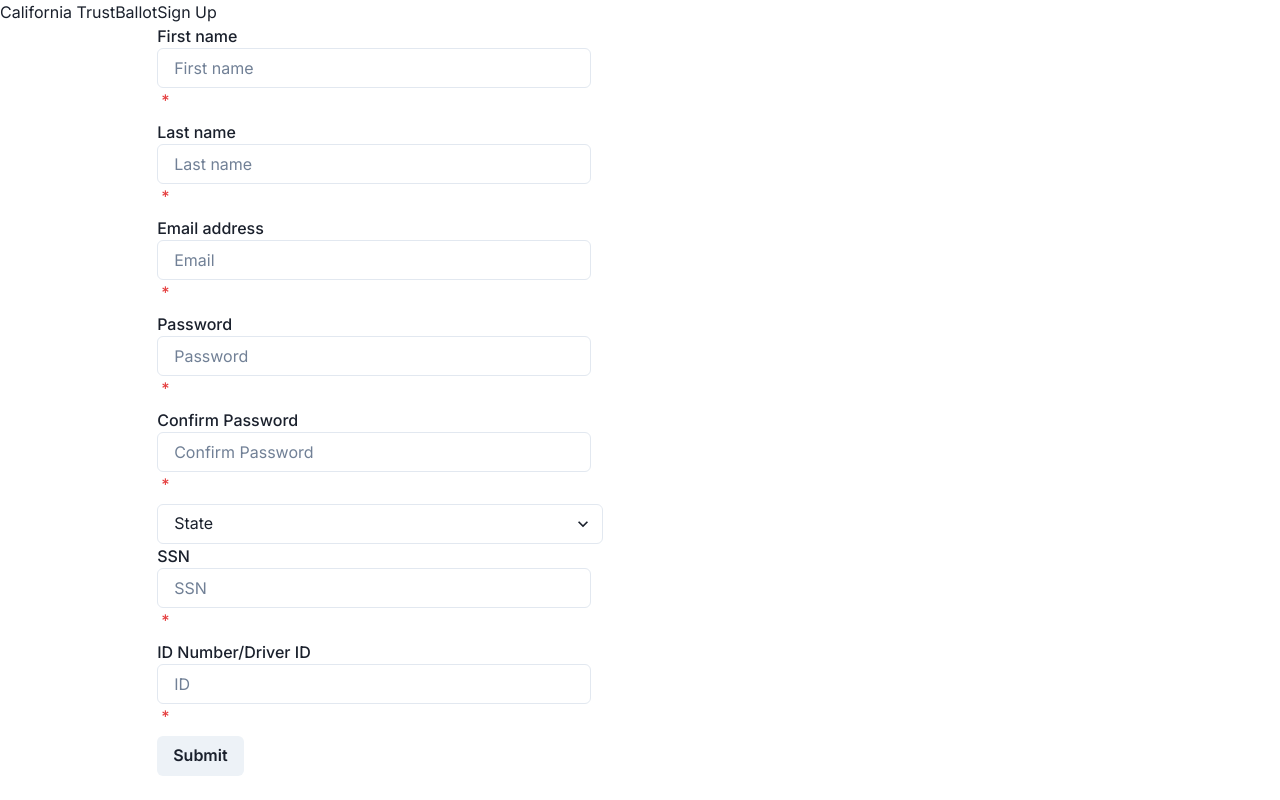
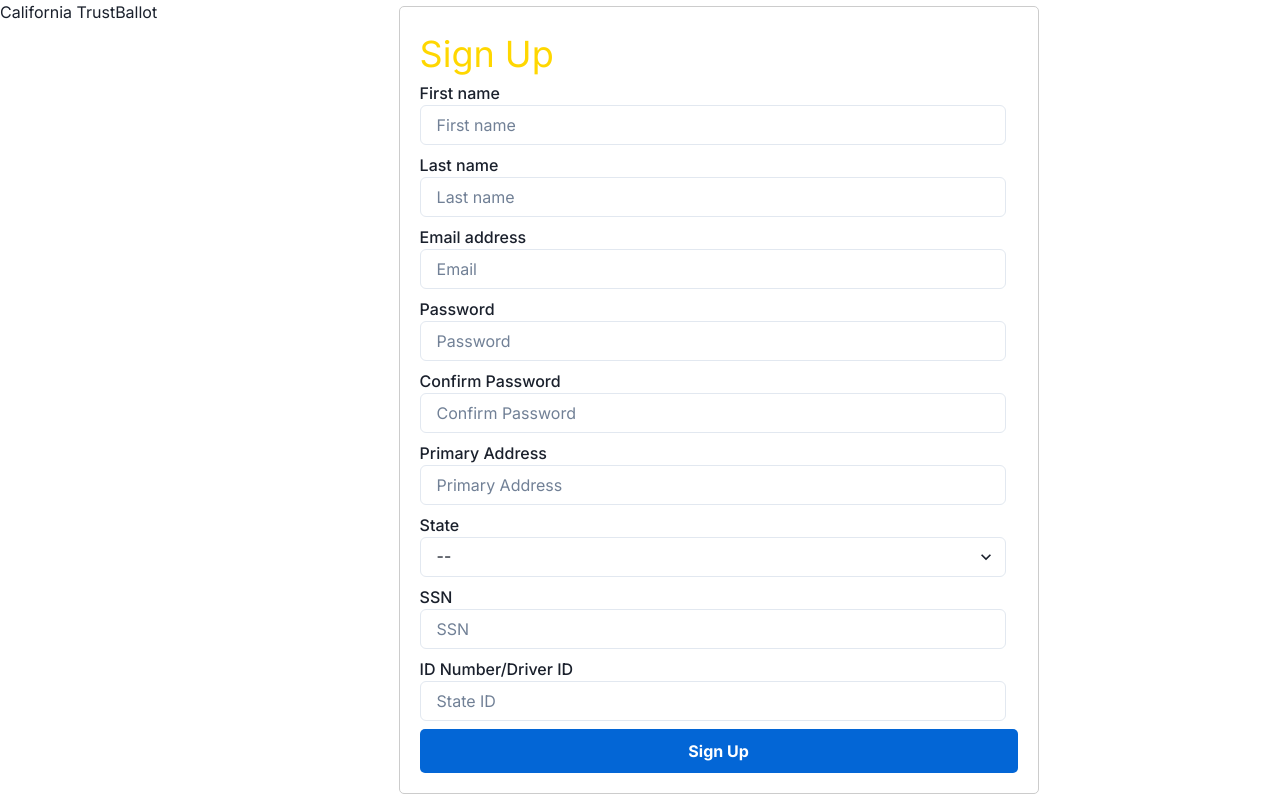
Before and after one commit to PjSingh22/TrustBallot, a Next.js app in the folder frontend/: page /signUp in a window 1280 px wide. Built offline with nearby package versions, Linux system fonts and the light colour scheme.

Commit message:
resolve conflict

```diff
--- a/frontend/app/signUp/page.js
+++ b/frontend/app/signUp/page.js
@@ -7,14 +7,22 @@ import {
   Button,
   Select,
   Option,
+  Text,
   FormErrorMessage,
   FormHelperText,
 } from '@chakra-ui/react'
+import './signup.css';
 
 export default function signUp() {
+  const [firstName, setFirstName] = useState('')
+  const [lastName, setLastName] = useState('')
+  const [email, setEmail] = useState('')
+  const [password, setPassword] = useState('')
+  const [confirmPassword, setConfirmPassword] = useState('')
+  const [state, setState] = useState('')
+  const [address, setAddress] = useState('')
+  const [ssn, setSsn] = useState('')
   const [id, setId] = useState('')
-  const [password, setPassword] = useState('')
-  const [ssn, setSsn] = useState('')
 
   const handleSubmit = (e) => {
     e.preventDefault()
@@ -22,44 +30,42 @@ export default function signUp() {
   }
 
   return (
-    <section>
-      <h1>Sign Up</h1>
-
-      <FormControl isRequired>
+    <section className='sign-up-form'>
+      <Text fontSize='4xl' color="gold">Sign Up</Text>
+      <form>
+      <FormControl>
         <FormLabel>First name
-          <Input placeholder='First name' />
+          <Input required id='' type='' placeholder='First name' onChange={(e) => setFirstName(e.target.value)} />
         </FormLabel>
-
         <FormLabel>Last name
-          <Input placeholder='Last name' />
+          <Input required id='' type='' placeholder='Last name' onChange={(e) => setLastName(e.target.value)} />
         </FormLabel>
-
         <FormLabel>Email address
-          <Input placeholder='Email'/>
+          <Input required id='' type='' placeholder='Email' onChange={(e) => setEmail(e.target.value)} />
         </FormLabel>
-
         <FormLabel>Password
-          <Input placeholder='Password'/>
+          <Input required id='' type='' placeholder='Password' onChange={(e) => setPassword(e.target.value)} />
         </FormLabel>
-
         <FormLabel>Confirm Password
-          <Input placeholder='Confirm Password'/>
+          <Input required id='' type='' placeholder='Confirm Password' onChange={(e) => setConfirmPassword(e.target.value)} />
         </FormLabel>
-
-        <Select placeholder='State'>
+        <FormLabel>Primary Address
+          <Input required id='' type='' placeholder='Primary Address' onChange={(e) => setAddress(e.target.value)}/>
+        </FormLabel>
+        <FormLabel>State
+        <Select required id='' type='' placeholder='--' onChange={(e) => setState(e.target.value)} >
           <option>CA</option>
         </Select>
-
+        </FormLabel>
         <FormLabel>SSN
-          <Input placeholder='SSN'/>
+          <Input required id='' type='' placeholder='SSN' onChange={(e) => setSsn(e.target.value)} />
         </FormLabel>
-
         <FormLabel>ID Number/Driver ID
-          <Input placeholder='ID'/>
+          <Input required id='' type='' placeholder='State ID'/>
         </FormLabel>
-
-        <Button type='submit'>Submit</Button>
       </FormControl>
+      <button type='submit'>Sign Up</button>
+      </form>
     </section>
   )
 }
--- /dev/null
+++ b/frontend/app/signUp/signup.css
@@ -0,0 +1,25 @@
+button[type="submit"] {
+  width: 100%;
+  padding: 10px;
+  border: none;
+  border-radius: 5px;
+  background-color: #0366d6;
+  color: #fff;
+  font-weight: bold;
+  cursor: pointer;
+}
+.sign-up-form {
+  margin: 0 auto;
+  width: 50%;
+  padding: 20px;
+  border: 1px solid #ccc;
+  border-radius: 5px;
+  height: fit-content;
+  align-self: center;
+}
+
+.sign-up-form > h1 {
+  text-align: center;
+  margin-bottom: 20px;
+  font-weight: bold;
+}
```
